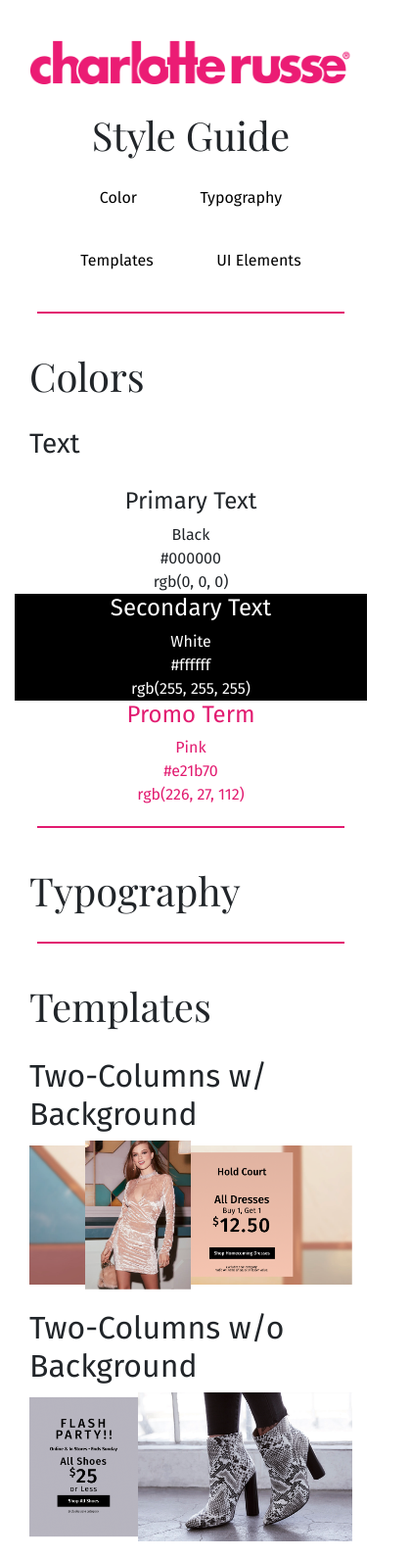
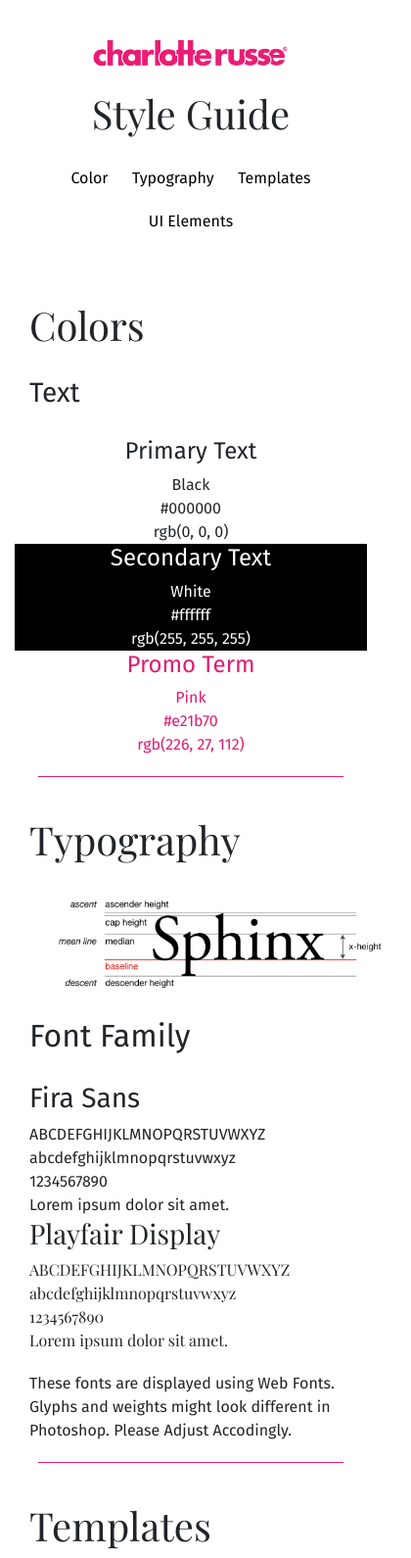
Before and after one commit to Dnguye92/charlotte-styleguide, a website: page app/index.html in a window 390 px wide. Shown: the top 1590 px of the page at 98% size, 420 px wide, since content can reach past the window. Drawn offline with nearby package versions, Linux system fonts and the light colour scheme.

Commit message:
updates for responsive nav

```diff
--- a/app/index.html
+++ b/app/index.html
@@ -11,9 +11,9 @@
 <body>
 
 	<header>
-		<div class="container header">
+		<div class="container">
 			<div class="row">
-				<div class="col-sm-12 text-center">
+				<div class="col-sm-12">
 					<img src="img/main-logo.png" alt="" class="img-fluid">
 					<h1>Style Guide</h1>
 					<ul>
@@ -27,9 +27,8 @@
 		</div>
 	</header>
 
-	<hr>
-
-	<div class="container" id="color">
+	<div class="content">
+		<div class="container text-fira" id="color">
 			<div class="row">
 				<div class="col-sm-12">
 					<h1>Colors</h1>
@@ -76,6 +75,34 @@
 			<div class="row">
 				<div class="col-sm-12">
 					<h1>Typography</h1>
+					<img src="img/typography-terms.png" alt="" class="img-fluid">
+					<h2>Font Family</h2>
+				</div>
+			</div>
+			<div class="row">
+				<div class="col-sm-6 text-fira">
+					<h3>Fira Sans</h3>
+					<p>
+						ABCDEFGHIJKLMNOPQRSTUVWXYZ<br/>
+						abcdefghijklmnopqrstuvwxyz<br/>
+						1234567890<br/>
+						Lorem ipsum dolor sit amet.
+					</p>
+				</div>
+				<div class="col-sm-6 text-playfair">
+					<h3>Playfair Display</h3>
+					<p>
+						ABCDEFGHIJKLMNOPQRSTUVWXYZ<br/>
+						abcdefghijklmnopqrstuvwxyz<br/>
+						1234567890<br/>
+						Lorem ipsum dolor sit amet.
+					</p>
+				</div>
+			</div>
+
+			<div class="row text-fira">
+				<div class="col-sm-12">
+					<p>These fonts are displayed using Web Fonts. Glyphs and weights might look different in Photoshop. Please Adjust Accodingly.</p>
 				</div>
 			</div>
 		</div>
@@ -129,6 +156,7 @@
 				</div>
 			</div>
 		</div>
+	</div>
 
 
 <script src="https://code.jquery.com/jquery-3.2.1.slim.min.js" integrity="sha384-KJ3o2DKtIkvYIK3UENzmM7KCkRr/rE9/Qpg6aAZGJwFDMVNA/GpGFF93hXpG5KkN" crossorigin="anonymous"></script>
--- a/app/scss/app.scss
+++ b/app/scss/app.scss
@@ -13,7 +13,15 @@
 	font-family: $playfair;
 }
 
-h2, h3, h4, h5, h6, p{
+h2 {
+	font-family: $fira;
+}
+
+.text-playfair {
+	font-family: $playfair;
+}
+
+.text-fira {
 	font-family: $fira;
 }
 
@@ -47,25 +55,79 @@
 }
 
 hr {
-	border: 1px solid $pink;
+	border-color: $pink;
+	border-width: 1px;
 	width: 80%;
 }
 
-.header {
+header {
+	background-color: $white;
+	text-align: center;
+	@include small {
+		bottom: 0;
+		min-width: 200px;
+		padding: 20px;
+		position: fixed;
+		text-align: left;
+		top: 0;
+		width: 23%;
+		z-index: 2;
+	}
 	ul {
-		padding: 0;
-		margin: 0;
+		margin-bottom: 10px;
+		margin-left: 20px;
+		margin-right: 20px;
+		margin-top: 10px;
+		padding-bottom: 10px;
+		padding-left: 10px;
+		padding-right: 10px;
+		padding-top: 10px;
+		text-align: center;
+		@include small {
+			margin-left: 0;
+			padding-left: 0;
+			text-align: left;
+		}
 		li {
+			border-radius: 2px;
 			font-family: $fira;
 			display: inline-block;
-			margin: 10px;
-			padding: 10px 20px;
+			list-style: none;
+			padding-bottom: 10px;
+			padding-left: 10px;
+			padding-right: 10px;
+			padding-top: 10px;
+			transition: all 0.2s ease-out;
+			&:hover {
+				background-color: $pink;
+			}
+			@include small {
+				display: block;
+			}
 			a, a:hover, a:active {
 				color: $black;
+				text-decoration: none;
 			}
 		}
 	}
 	img {
 		margin: 0 0 20px 0;
+		width: 200px;
 	}
 }
+
+.content {
+	width: 100%;
+	margin-right: 0;
+	margin-left: auto;
+	@include small {
+		width: 74%;
+	}
+
+	#typography {
+		img {
+			margin: 30px;
+			width: 450px;
+		}
+	}
+}
```
Also changed, not shown: app/css/app.min.css, app/img/typography-terms.png (added), 1 other file. Lines whose indentation alone changed are shown as unchanged.
